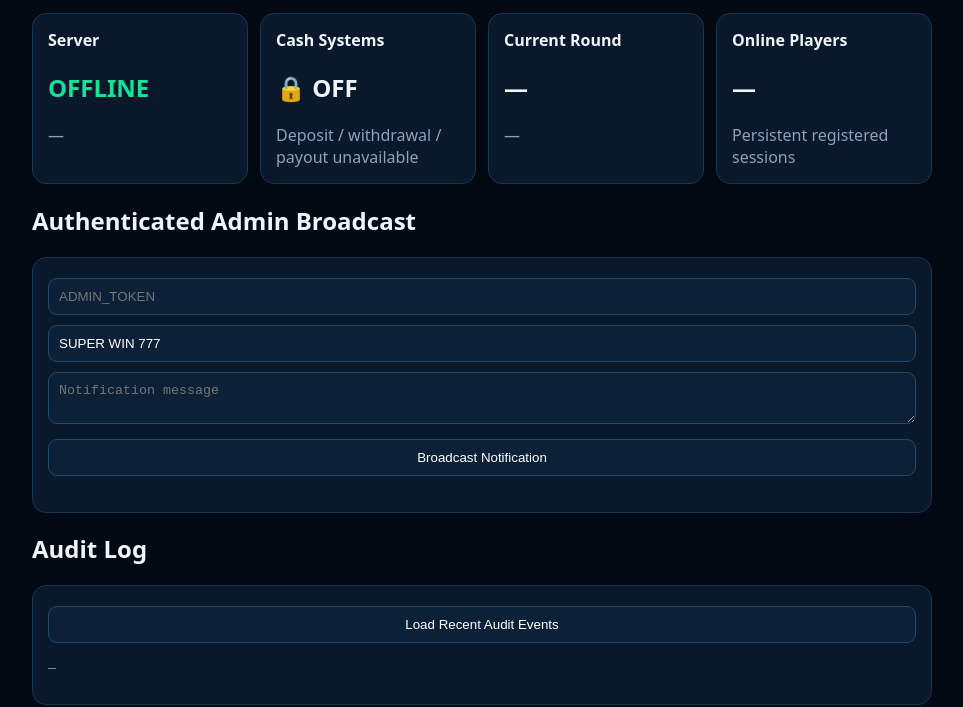
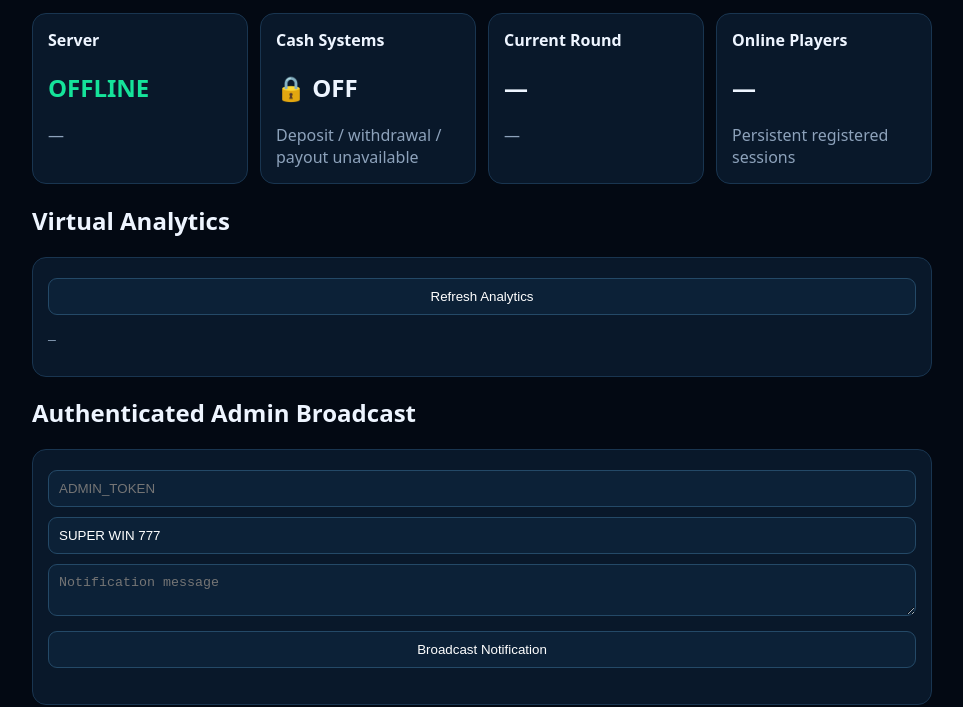
Before and after one commit to popigoswami99-alt/SUPER_WIN_777, a website: page admin.html in a window 1280 px wide. Shown: the part 131-838 px from the top of the page, without its empty margins (158-1121 px from the left). Drawn offline with Linux system fonts and the light colour scheme; no server answers.

Commit message:
Finish admin analytics dashboard markup

```diff
--- a/admin.html
+++ b/admin.html
@@ -7,7 +7,7 @@
 <div class="card"><b>Cash Systems</b><h2>🔒 OFF</h2><span class="muted">Deposit / withdrawal / payout unavailable</span></div>
 <div class="card"><b>Current Round</b><h2 id="round">—</h2><span class="muted" id="timer">—</span></div>
 <div class="card"><b>Online Players</b><h2 id="players">—</h2><span class="muted">Persistent registered sessions</span></div></div>
-<h2>Authenticated Admin Broadcast</h2><div class="card"><input id="token" type="password" placeholder="ADMIN_TOKEN"><input id="title" value="SUPER WIN 777"><textarea id="body" placeholder="Notification message"></textarea><button onclick="broadcast()">Broadcast Notification</button><p id="msg" class="muted"></p></div>
+<h2>Virtual Analytics</h2><div class="card"><button onclick="analytics()">Refresh Analytics</button><pre id="stats" class="muted">—</pre></div><h2>Authenticated Admin Broadcast</h2><div class="card"><input id="token" type="password" placeholder="ADMIN_TOKEN"><input id="title" value="SUPER WIN 777"><textarea id="body" placeholder="Notification message"></textarea><button onclick="broadcast()">Broadcast Notification</button><p id="msg" class="muted"></p></div>
 <h2>Audit Log</h2><div class="card"><button onclick="audit()">Load Recent Audit Events</button><pre id="auditLog" class="muted">—</pre></div><p class="muted">Set ADMIN_TOKEN on the server before using admin actions. Never commit the token to GitHub.</p></div>
 <script>
 async function load(){try{const [s,h]=await Promise.all([fetch("/api/state").then(r=>r.json()),fetch("/api/health").then(r=>r.json())]);server.textContent="ONLINE";health.textContent=h.database?"SQLite + SSE realtime":"Backend ready";round.textContent=s.round.id;timer.textContent=s.round.secondsLeft+" sec";players.textContent=s.onlinePlayers.toLocaleString()}catch{server.textContent="OFFLINE";}}
```
